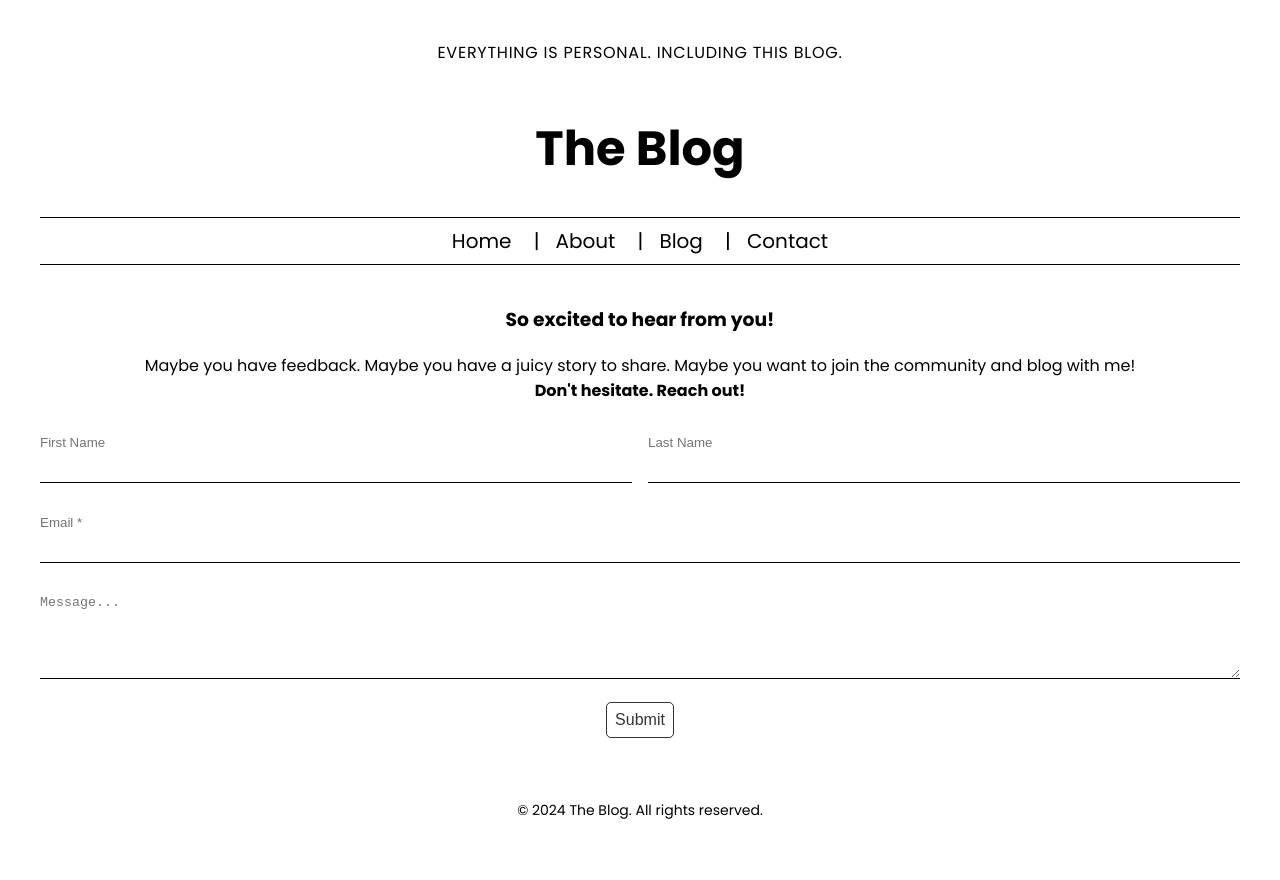
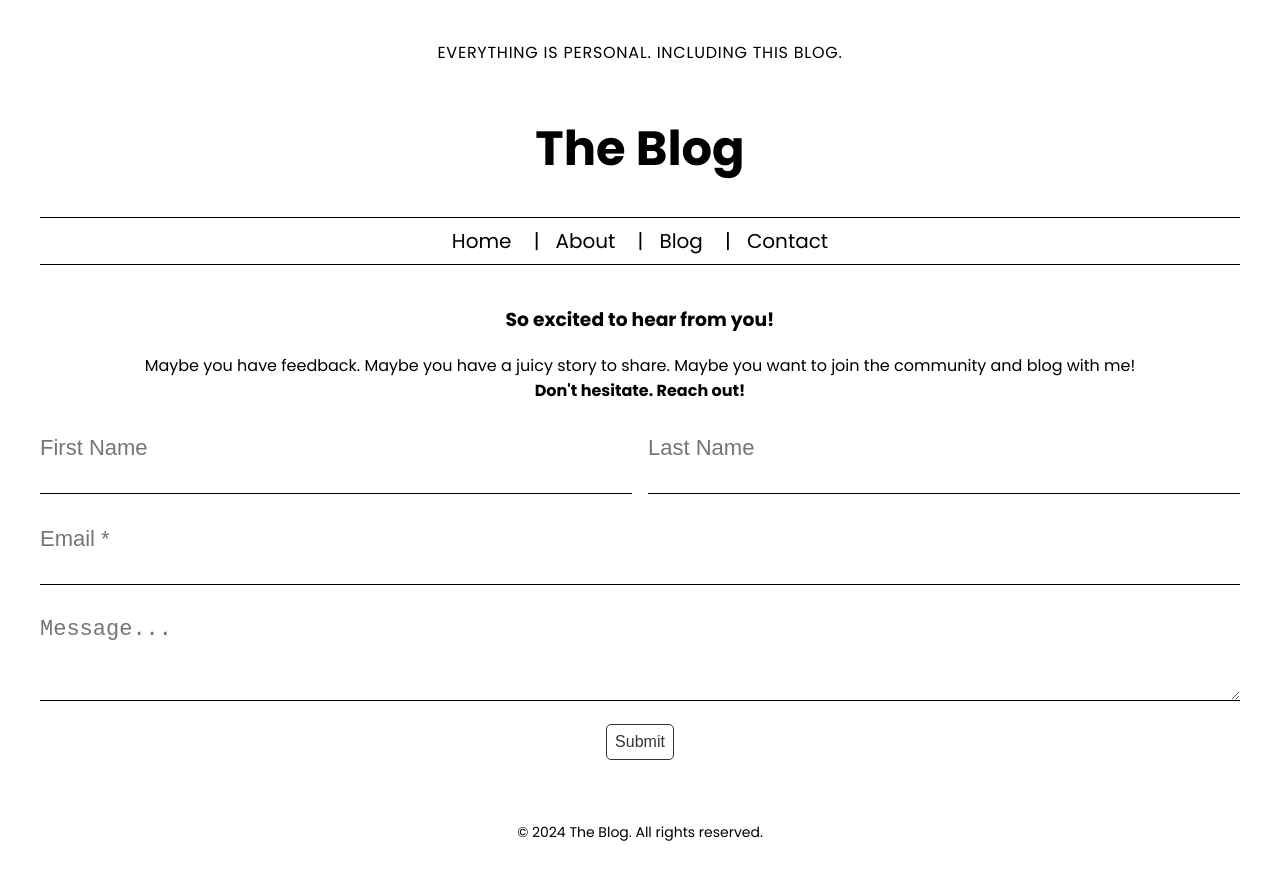
Before and after one commit to fswDevSteph/theblog, a React (Vite) app in the folder client/: page /contact in a window 1280 px wide. Before the commit the page ends 859 px from the top, so only its background shows below. Built offline with nearby package versions, Linux system fonts and the light colour scheme.

Commit message:
input text size

```diff
--- a/client/src/Components/ContactForm/ContactForm.scss
+++ b/client/src/Components/ContactForm/ContactForm.scss
@@ -22,8 +22,14 @@
     padding: 1rem 0.5rem 2rem 0;
     border: none;
     border-bottom: 1px solid black;
-
     margin-bottom: 1rem;
+    font-size: 1rem;
+    @include tablet {
+      font-size: 1.125rem;
+    }
+    @include desktop {
+      font-size: 1.375rem;
+    }
   }
 
   .contact-form__textarea {
```
